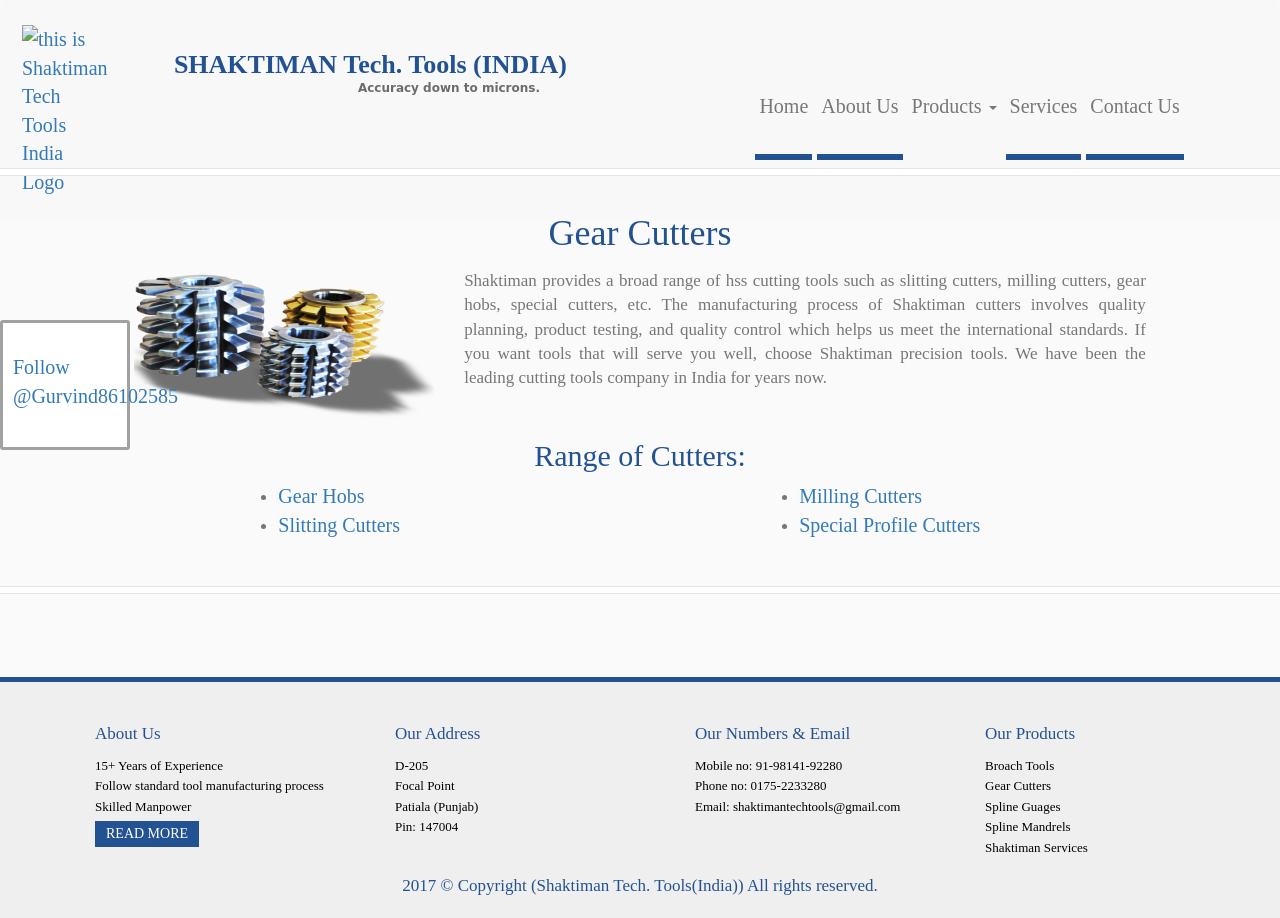
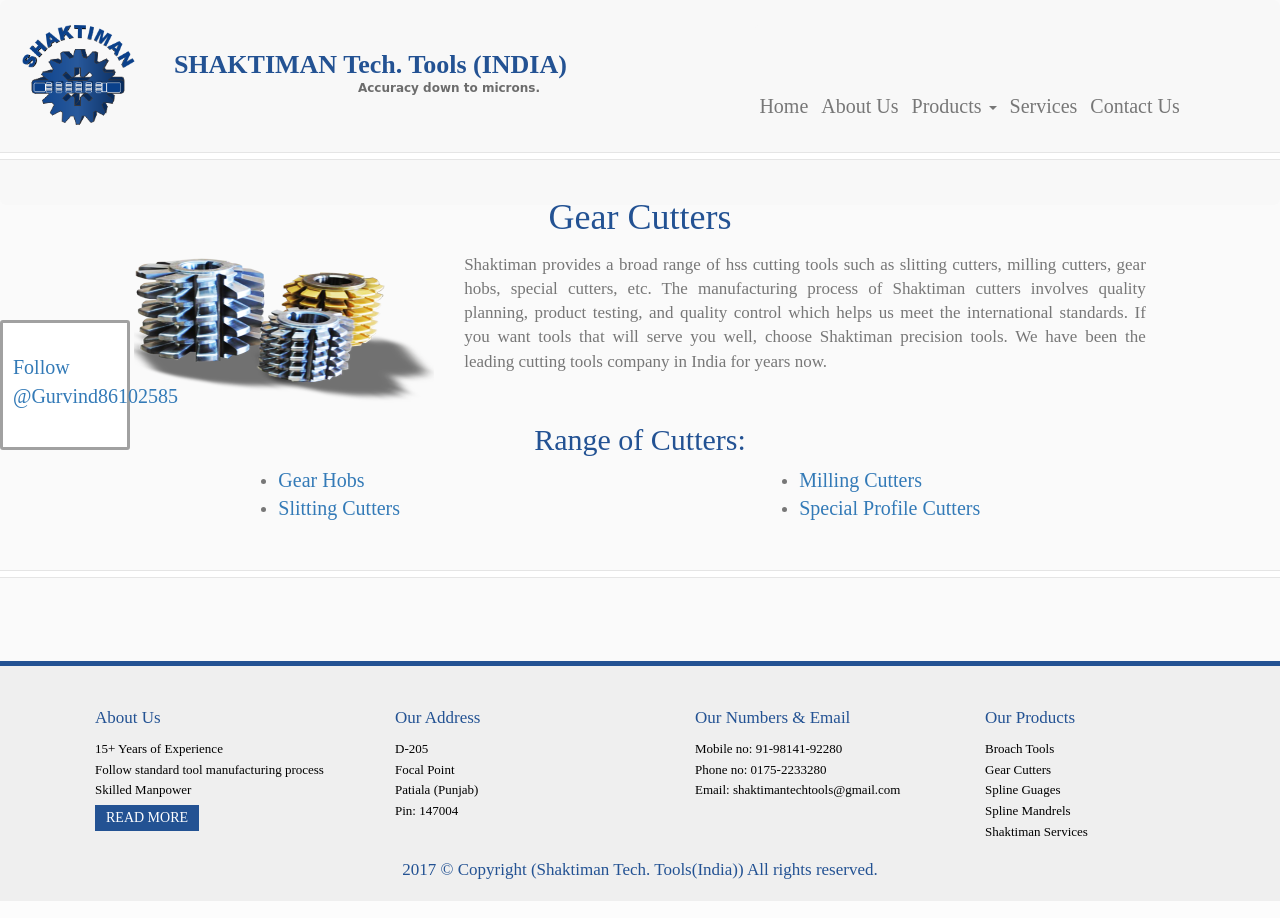
Before and after one commit to sarabjotsinghsabbi/STI-V2, a plain HTML site: page products/cutters/special-profile-cutters.html in a window 1280 px wide. Drawn offline with Linux system fonts and the light colour scheme; files whose address does not match are found by name.

Commit message:
Add files via upload

```diff
--- a/products/cutters/special-profile-cutters.html
+++ b/products/cutters/special-profile-cutters.html
@@ -25,7 +25,7 @@
   <meta property="og:type" content="website" />
   <meta property="og:title" content="ShaktimanTechTools: Best Broach & Other Cutting Tools Manufacturer Patiala,Punjab, India" />
   <meta name="viewport" content="width=device-width, initial-scale=1">
-  <link rel="icon" href="../img/favicon/favicon.ico">
+  <link rel="icon" href="../../img/favicon/favicon.ico">
   <!--<link rel="stylesheet" href="css/bundle.css"> -->
   <link rel="stylesheet" href="../../css/font-awesome.min.css">
   <link rel="stylesheet" href="../../css/bootstrap.min.css">
@@ -54,7 +54,7 @@
 		</div> -->
 	   <div class="row">
 			<div class="col-md-1 col-xs-12 col-sm-2" itemscope itemtype="http://schema.org/Organization">
-				<a href="#" title="Shaktiman Tech. Tools(India)"><img id="logoImage" src="../img/Shaktiman-logo.png" alt="this is Shaktiman Tech Tools India Logo" height="100"/></a>
+				<a href="#" title="Shaktiman Tech. Tools(India)"><img id="logoImage" src="../../img/Shaktiman-logo.png" alt="this is Shaktiman Tech Tools India Logo" height="100"/></a>
 
 			</div>
 			<div class="col-md-6 col-xs-12  col-sm-10 marginClass">
```
